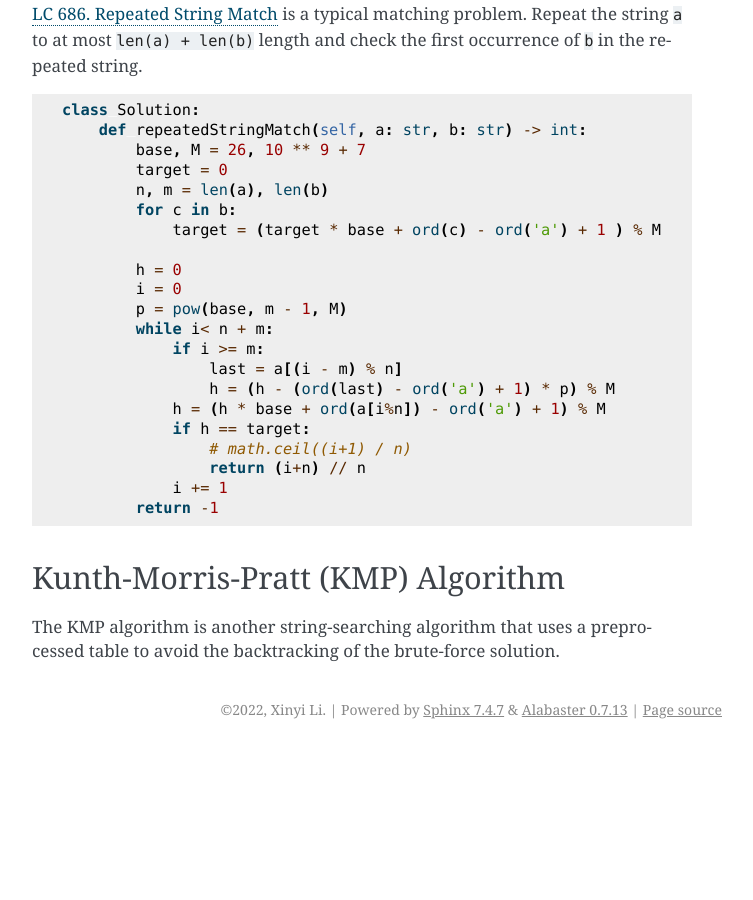
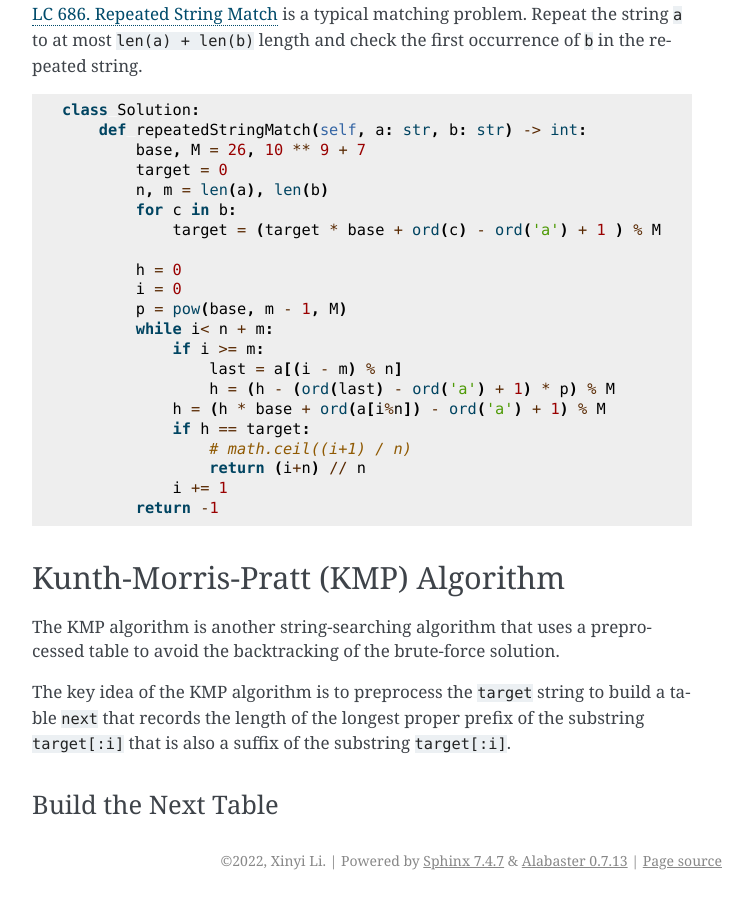
Before and after one commit to li-xin-yi/lctemplates, a Sphinx documentation site: the page built from docs/source/substring.md, in a window 1280 px wide and 900 px high, scrolled down 2686 px. Shown: the whole window, without its empty margins (388-1141 px from the left). Built offline with Sphinx 7.4.7, drawn with Linux system fonts in a browser that asks for light colours; before the commit the page ends 3435 px from its top, so only the background shows below that.

Commit message:
Update substring.md

```diff
--- a/docs/source/substring.md
+++ b/docs/source/substring.md
@@ -116,3 +116,7 @@ class Solution:
 ## Kunth-Morris-Pratt (KMP) Algorithm
 
 The KMP algorithm is another string-searching algorithm that uses a preprocessed table to avoid the backtracking of the brute-force solution.
+
+The key idea of the KMP algorithm is to preprocess the `target` string to build a table `next` that records the length of the longest proper prefix of the substring `target[:i]` that is also a suffix of the substring `target[:i]`.
+
+### Build the Next Table
```
